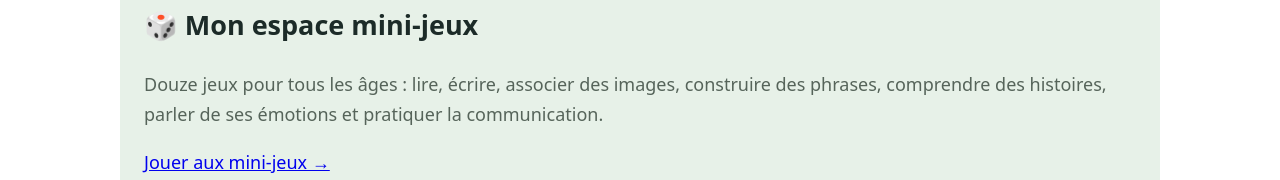
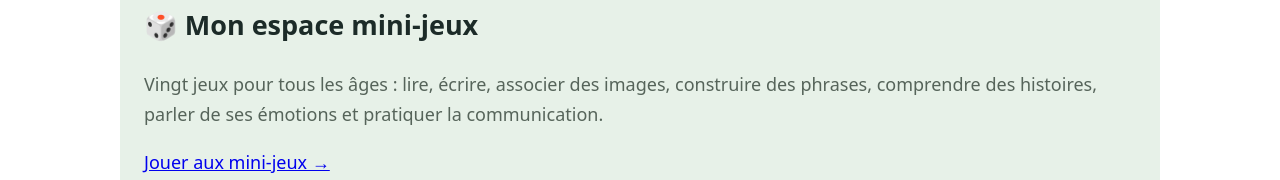
Before and after one commit to Motherlode94/WarLike-HelianA, a plain HTML site: page index.html in a window 1280 px wide. Shown: the part 581-761 px from the top of the page. Drawn offline with Linux system fonts and the light colour scheme.

Commit message:
docs(heliana): update game count in navigation

```diff
--- a/index.html
+++ b/index.html
@@ -7,7 +7,7 @@
 <main id="main">
 <section class="welcome"><div><p class="eyebrow">APPRENDRE · EXPRIMER · ÉCOUTER</p><h1>Avançons <em>ensemble</em></h1><p>Un espace pour apprendre à lire, écrire, communiquer, et pour aider les proches à mieux écouter et comprendre.</p><button id="welcomeVoice" type="button" class="outline">🔊 Écouter le message</button></div><div class="welcome-art" aria-hidden="true">🌻 <span>💬</span></div></section>
 <section id="settings" class="settings" hidden aria-label="Réglages d’accessibilité"><h2>Mes préférences</h2><label><input id="larger" type="checkbox"> Texte plus grand</label><label><input id="contrast" type="checkbox"> Contraste renforcé</label><label><input id="autoVoice" type="checkbox"> Lecture automatique des consignes</label><label><input id="lessMotion" type="checkbox"> Réduire les animations</label><p>Ces réglages s'appliquent ici, sans création de compte ni collecte de données.</p></section>
-<section class="information" aria-labelledby="gamesHeading"><h2 id="gamesHeading">🎲 Mon espace mini-jeux</h2><p>Douze jeux pour tous les âges : lire, écrire, associer des images, construire des phrases, comprendre des histoires, parler de ses émotions et pratiquer la communication.</p><a href="./games.html" class="game-entry">Jouer aux mini-jeux →</a><p>Trois niveaux au choix, sans chronomètre, sans score et sans compte.</p></section>
+<section class="information" aria-labelledby="gamesHeading"><h2 id="gamesHeading">🎲 Mon espace mini-jeux</h2><p>Vingt jeux pour tous les âges : lire, écrire, associer des images, construire des phrases, comprendre des histoires, parler de ses émotions et pratiquer la communication.</p><a href="./games.html" class="game-entry">Jouer aux mini-jeux →</a><p>Trois niveaux au choix, sans chronomètre, sans score et sans compte.</p></section>
 <section class="information" aria-labelledby="pathwaysHeading"><h2 id="pathwaysHeading">🌱 Mes parcours pédagogiques</h2><p>Quatre parcours de six étapes pour lire, échanger, exprimer ses besoins et apprendre ensemble. Fais-les à ton rythme, seul ou à deux, sans score ni chrono.</p><p><a href="./pathways.html" class="game-entry">Explorer les parcours →</a></p><p>Texte réglable, contraste renforcé, consignes courtes et voix facultative.</p></section>
 <section class="information" aria-labelledby="codeHeading"><h2 id="codeHeading">🧩 Découvrir le code et WarScript</h2><p>Trois activités guidées pour découvrir les commandes, faire avancer un personnage, tourner et afficher un message. Sans score, sans chronomètre ni compte.</p><p><a href="./coding.html" class="game-entry">Découvrir mes premières commandes →</a></p><p>Une initiation simplifiée au raisonnement informatique, possible avec un accompagnant dès 5 ans selon les besoins de la personne.</p></section>
 <nav id="ateliers" class="tabs" aria-label="Ateliers"><button type="button" data-mode="read" class="selected" aria-pressed="true">📖 <span>Je lis</span></button><button type="button" data-mode="write" aria-pressed="false">✏️ <span>J'écris</span></button><button type="button" data-mode="talk" aria-pressed="false">💬 <span>Je m'exprime</span></button><button type="button" data-mode="understand" aria-pressed="false">🤝 <span>On se comprend</span></button></nav>
```
